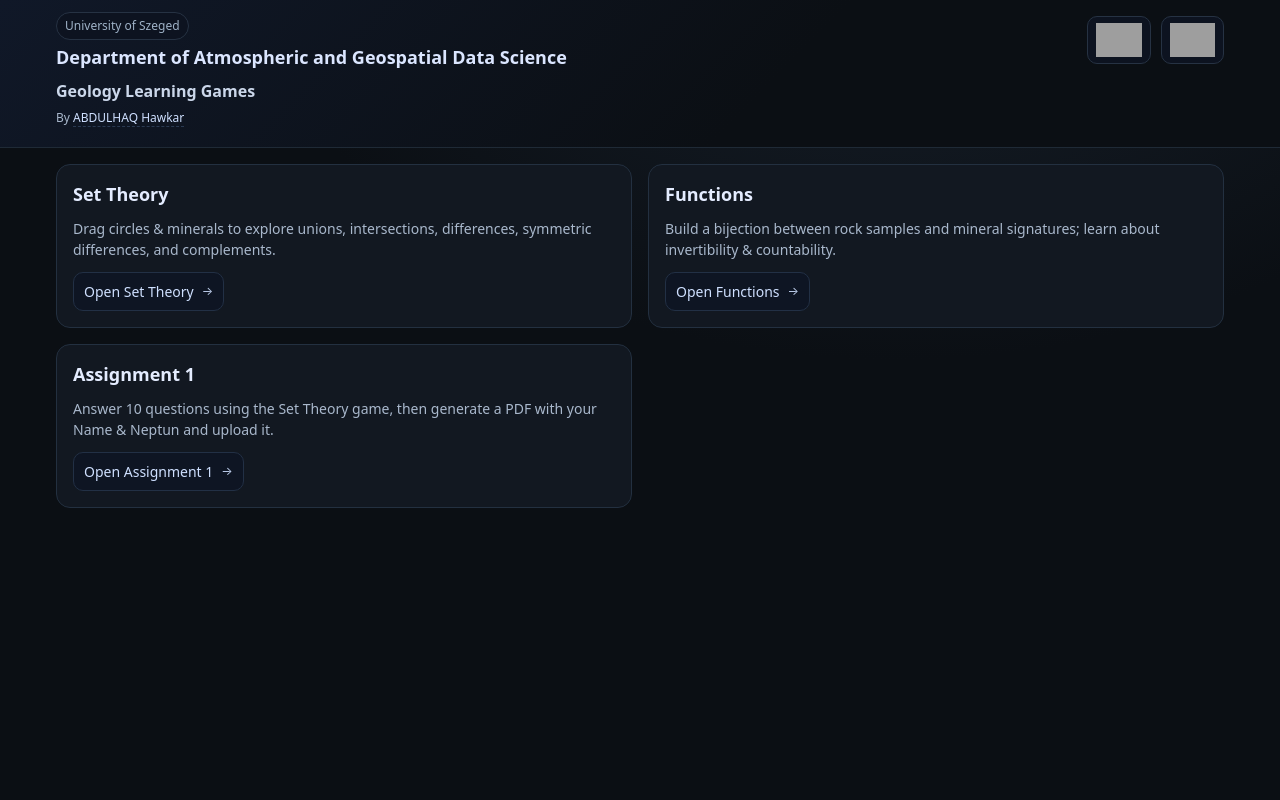
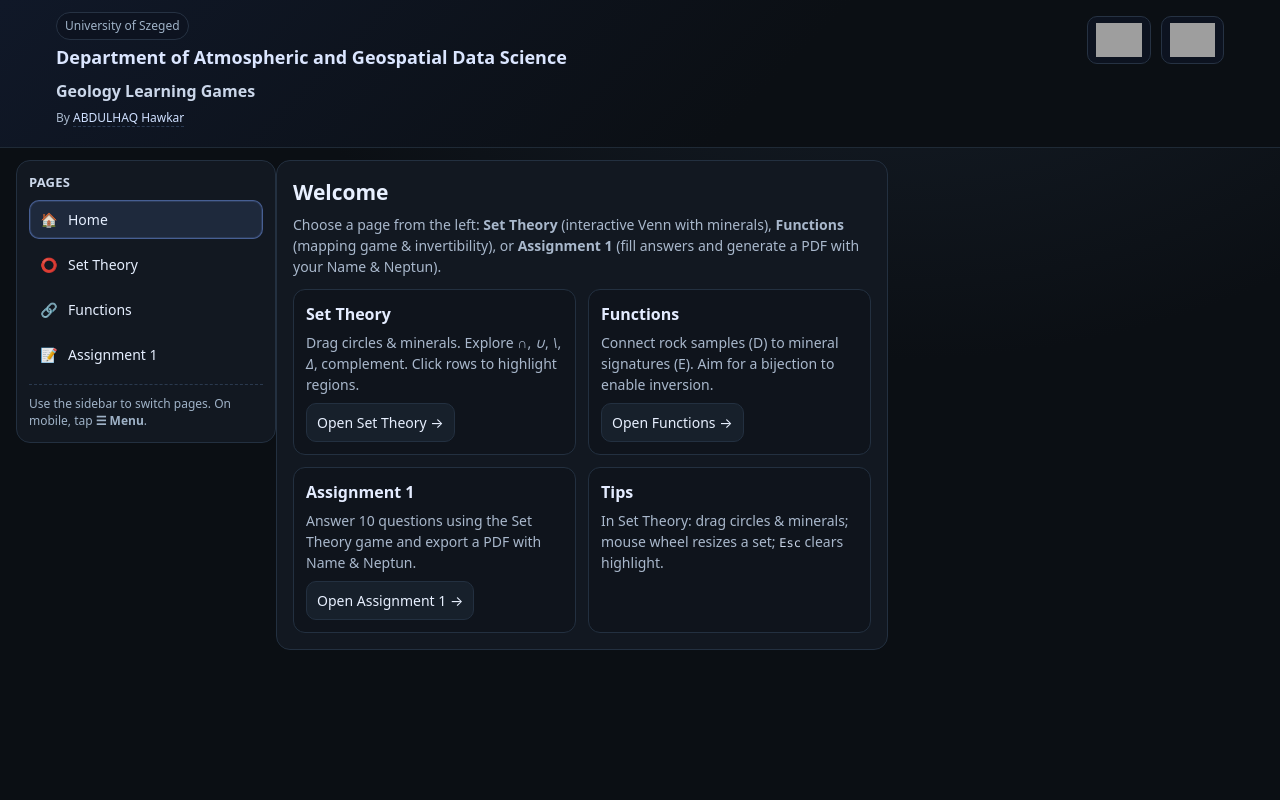
Before and after one commit to AIforimpact22/math1styear, a Flask app: page / in a window 1280 px wide. Run offline with Flask 3, Linux system fonts and the light colour scheme; grey boxes are pictures that could not be loaded.

Commit message:
Update index.html

```diff
--- a/templates/index.html
+++ b/templates/index.html
@@ -15,6 +15,7 @@
       --ring:#334155;
       --hover:#0f141c;
       --accent:#7aa2ff;
+      --navw: 260px;
     }
     *{ box-sizing: border-box; }
     html, body { height: 100%; }
@@ -25,8 +26,9 @@
       font: 14px/1.5 system-ui, -apple-system, Segoe UI, Roboto, Arial, "Apple Color Emoji","Segoe UI Emoji";
     }
 
+    /* Header (sticky) */
     header{
-      position: sticky; top: 0; z-index: 20;
+      position: sticky; top: 0; z-index: 50;
       background: linear-gradient(135deg, #101828 0%, #0b0f14 60%);
       border-bottom: 1px solid #1f2a36;
     }
@@ -63,18 +65,73 @@
     }
     .btn:hover{ border-color:#2b3a4f; background:#0f141c; }
     .btn:active{ transform: translateY(1px); }
+    .btn.small{ padding:6px 8px; font-size:12px; }
     .chip{ font-size:12px; padding:6px 8px; border-radius:999px; }
     .chip .dot{ width:10px; height:10px; border-radius:50%; display:inline-block; border:1px solid #0e1523; }
     .chip small{ color: var(--muted); }
     .pill{ display:inline-flex; padding:2px 6px; border-radius:999px; border:1px solid #223045; background:#0e1523; font-size:11px; color:#a7b8cc; }
 
-    /* Shared page grid used by feature pages */
+    /* App shell: left sidebar + content area */
+    .app{
+      display: grid;
+      grid-template-columns: var(--navw) minmax(0,1fr);
+      gap: 0;
+      max-width: 1400px;
+      margin: 12px auto 24px;
+      padding: 0 16px;
+    }
+    @media (max-width: 980px){
+      .app{ grid-template-columns: 1fr; }
+    }
+
+    /* Left sidebar nav */
+    nav.sidenav{
+      align-self: start;
+      background: var(--card);
+      border:1px solid #233040; border-radius:14px;
+      padding: 12px;
+      position: sticky; top: 12px;
+      height: fit-content;
+    }
+    .nav-head{
+      display:flex; align-items:center; justify-content:space-between; gap:8px; margin-bottom:8px;
+    }
+    .nav-head h3{ margin:0; font-size:13px; color:#cbd7ea; letter-spacing:.2px; text-transform: uppercase; }
+    .nav-group{ display:flex; flex-direction:column; gap:6px; }
+    .nav-link{
+      display:flex; align-items:center; gap:10px; padding:8px 10px; border-radius:10px;
+      color:#e6efff; text-decoration:none; border:1px solid transparent; background:transparent;
+    }
+    .nav-link:hover{ background:#0f141c; border-color:#2b3a4f; }
+    .nav-link.active{
+      background: rgba(122,162,255,0.12);
+      border-color: rgba(122,162,255,0.45);
+      box-shadow: inset 0 0 0 1px rgba(122,162,255,0.15);
+    }
+    .nav-ico{ width:18px; text-align:center; opacity:.9; }
+    .nav-sub{ margin-top:10px; border-top:1px dashed #2a394e; padding-top:10px; }
+    .hint{ font-size:12px; color:#9fb2c7; line-height:1.45; }
+
+    /* Mobile: collapse sidebar */
+    #navToggle{ display:none; }
+    @media (max-width: 980px){
+      #navToggle{ display:inline-flex; }
+      nav.sidenav{ display:none; }
+      body.nav-open nav.sidenav{ display:block; }
+    }
+
+    /* Content wrapper */
+    .content{
+      min-width: 0; /* fix overflow issues */
+      display:flex; flex-direction:column; gap:12px;
+    }
+
+    /* ----- Feature page grid (kept so existing pages work) ----- */
     main{
       display:grid;
       grid-template-columns: minmax(0,1fr) 360px;
       column-gap: 16px;
       row-gap: 0;
-      max-width: 1200px; margin: 12px auto; padding: 0 16px 16px;
     }
     @media (max-width: 980px){ main{ grid-template-columns: 1fr; } }
 
@@ -87,7 +144,7 @@
     }
     canvas{ width:100%; height:66vh; display:block; }
 
-    /* Score block (kept for feature pages) */
+    /* Score block (used by feature pages) */
     .score{
       display:flex; align-items:center; gap:8px;
       padding:2px 6px; border-radius:10px; background: rgba(14,21,35,0.6); border:1px solid #223045;
@@ -139,36 +196,17 @@
     .exp-list{ margin:8px 0 0 18px; }
     .exp-list li{ margin:2px 0; }
 
-    /* Landing grid (default content of this template) */
-    .landing{
-      max-width: 1200px;
-      margin: 16px auto 24px;
-      padding: 0 16px 16px;
+    /* Home (default content) */
+    .home-card{
+      background: var(--card); border:1px solid #233040; border-radius:14px; padding:16px;
     }
-    .tiles{
-      display:grid;
-      grid-template-columns: repeat(2, minmax(240px, 1fr)); /* will wrap the 3rd tile onto a new row */
-      gap: 16px;
+    .home-grid{ display:grid; grid-template-columns: repeat(2, minmax(220px, 1fr)); gap: 12px; margin-top:10px; }
+    @media (max-width: 720px){ .home-grid{ grid-template-columns: 1fr; } }
+    .home-tile{
+      background:#0f141c; border:1px solid #233040; border-radius:12px; padding:12px;
     }
-    @media (max-width: 720px){
-      .tiles{ grid-template-columns: 1fr; }
-    }
-    .tile{
-      display:flex; flex-direction:column; justify-content:space-between;
-      background: var(--card); border:1px solid #233040; border-radius:14px;
-      padding:16px; text-decoration:none; color:inherit;
-      transition: border-color .15s ease, transform .1s ease, background .15s ease;
-      min-height: 160px;
-    }
-    .tile:hover{ background: var(--hover); border-color: var(--ring); transform: translateY(-1px); }
-    .tile h3{ margin: 0 0 10px; font-size: 18px; color:#e4ecff; }
-    .tile p{ margin: 0 0 12px; color:#a9b8cc; }
-    .tile .go{
-      align-self:flex-start;
-      display:inline-flex; gap:8px; align-items:center;
-      background:#0e1523; border:1px solid #223045; border-radius:10px; padding:8px 10px; color:#cfe0ff;
-    }
-    .tile .go span{ font-size:12px; opacity:.9; }
+    .home-tile h3{ margin:0 0 6px; font-size:16px; color:#e4ecff; }
+    .home-tile p{ margin:0; color:#a9b8cc; }
   </style>
 </head>
 <body>
@@ -194,46 +232,100 @@
 
     <div class="byline">
       By <a href="https://www.linkedin.com/in/habdulhaq/" target="_blank" rel="noopener noreferrer">ABDULHAQ Hawkar</a>
+      <button id="navToggle" class="btn small" style="margin-left:10px;">☰ Menu</button>
     </div>
 
     {% block controls %}{% endblock %}
   </div>
 </header>
 
-{# -------- DEFAULT LANDING CONTENT (shown when rendering this template directly) -------- #}
-<section class="landing">
-  <div class="tiles">
-    <a class="tile" href="/sets">
-      <div>
-        <h3>Set Theory</h3>
-        <p>Drag circles & minerals to explore unions, intersections, differences, symmetric differences, and complements.</p>
+<div class="app">
+  <!-- LEFT SIDEBAR NAV -->
+  <nav class="sidenav" aria-label="Main navigation">
+    <div class="nav-head">
+      <h3>Pages</h3>
+    </div>
+    <div class="nav-group" role="list">
+      <a class="nav-link" href="/" data-match="^/$">
+        <span class="nav-ico">🏠</span><span>Home</span>
+      </a>
+      <a class="nav-link" href="/sets" data-match="^/sets(/.*)?$">
+        <span class="nav-ico">⭕</span><span>Set Theory</span>
+      </a>
+      <a class="nav-link" href="/function" data-match="^/function(/.*)?$">
+        <span class="nav-ico">🔗</span><span>Functions</span>
+      </a>
+      <a class="nav-link" href="/assignment" data-match="^/assignment(/.*)?$">
+        <span class="nav-ico">📝</span><span>Assignment 1</span>
+      </a>
+    </div>
+
+    <div class="nav-sub">
+      <div class="hint">
+        Use the sidebar to switch pages. On mobile, tap <strong>☰ Menu</strong>.
       </div>
-      <div class="go">Open Set Theory <span>→</span></div>
-    </a>
+    </div>
+  </nav>
 
-    <a class="tile" href="/function">
-      <div>
-        <h3>Functions</h3>
-        <p>Build a bijection between rock samples and mineral signatures; learn about invertibility & countability.</p>
-      </div>
-      <div class="go">Open Functions <span>→</span></div>
-    </a>
+  <!-- RIGHT CONTENT -->
+  <div class="content">
+    <!-- Feature pages place their own canvas/aside here -->
+    <main>
+      {% block content %}
+      <!-- Default Home (shown only on / when not overridden) -->
+      <section class="home-card">
+        <h2 style="margin:0 0 6px;">Welcome</h2>
+        <p style="margin:0; color:#a9b8cc;">
+          Choose a page from the left: <strong>Set Theory</strong> (interactive Venn with minerals),
+          <strong>Functions</strong> (mapping game & invertibility), or
+          <strong>Assignment 1</strong> (fill answers and generate a PDF with your Name & Neptun).
+        </p>
+        <div class="home-grid" style="margin-top:12px;">
+          <div class="home-tile">
+            <h3>Set Theory</h3>
+            <p>Drag circles & minerals. Explore <em>∩</em>, <em>∪</em>, <em>\</em>, <em>Δ</em>, complement. Click rows to highlight regions.</p>
+            <p style="margin-top:8px;"><a class="btn" href="/sets">Open Set Theory →</a></p>
+          </div>
+          <div class="home-tile">
+            <h3>Functions</h3>
+            <p>Connect rock samples (D) to mineral signatures (E). Aim for a bijection to enable inversion.</p>
+            <p style="margin-top:8px;"><a class="btn" href="/function">Open Functions →</a></p>
+          </div>
+          <div class="home-tile">
+            <h3>Assignment 1</h3>
+            <p>Answer 10 questions using the Set Theory game and export a PDF with Name & Neptun.</p>
+            <p style="margin-top:8px;"><a class="btn" href="/assignment">Open Assignment 1 →</a></p>
+          </div>
+          <div class="home-tile">
+            <h3>Tips</h3>
+            <p>In Set Theory: drag circles & minerals; mouse wheel resizes a set; <span class="kbd">Esc</span> clears highlight.</p>
+          </div>
+        </div>
+      </section>
+      {% endblock %}
+    </main>
+  </div>
+</div>
 
-    <!-- NEW: Assignment 1 tile -->
-    <a class="tile" href="/assignment">
-      <div>
-        <h3>Assignment 1</h3>
-        <p>Answer 10 questions using the Set Theory game, then generate a PDF with your Name & Neptun and upload it.</p>
-      </div>
-      <div class="go">Open Assignment 1 <span>→</span></div>
-    </a>
-  </div>
-</section>
+<!-- Small script for sidebar highlighting + mobile toggle -->
+<script>
+  (function(){
+    // Highlight the active nav item based on current URL
+    var path = location.pathname;
+    document.querySelectorAll('nav.sidenav .nav-link').forEach(function(a){
+      var re = new RegExp(a.getAttribute('data-match'));
+      if (re.test(path)) a.classList.add('active');
+    });
 
-{# -------- FEATURE PAGE LAYOUT (only used by child templates) -------- #}
-<main>
-  {% block content %}{% endblock %}
-</main>
+    // Mobile toggle
+    var btn = document.getElementById('navToggle');
+    if (btn){
+      btn.addEventListener('click', function(){
+        document.body.classList.toggle('nav-open');
+      });
+    }
+  })();
+</script>
 
 {% block scripts %}{% endblock %}
 </body>
```
